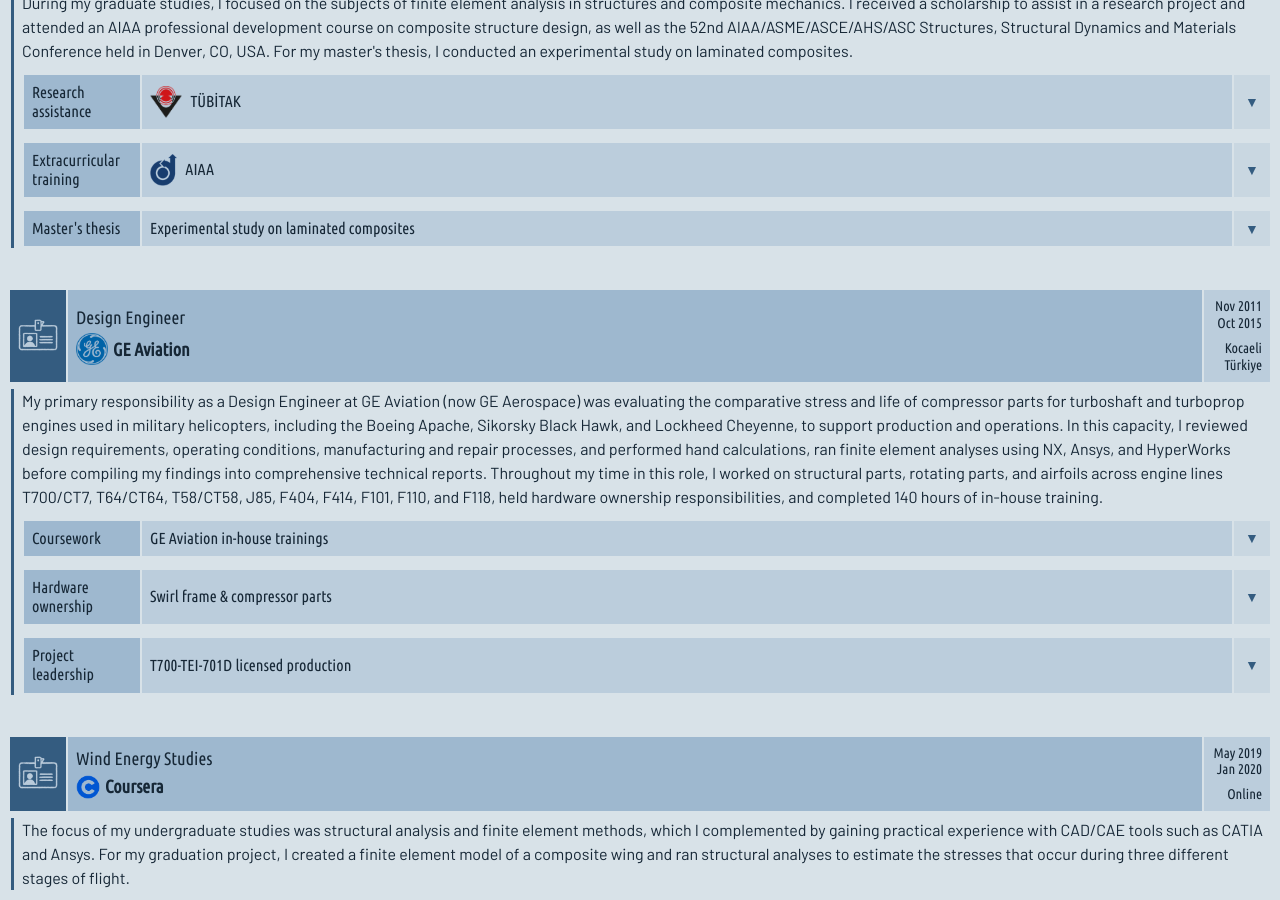
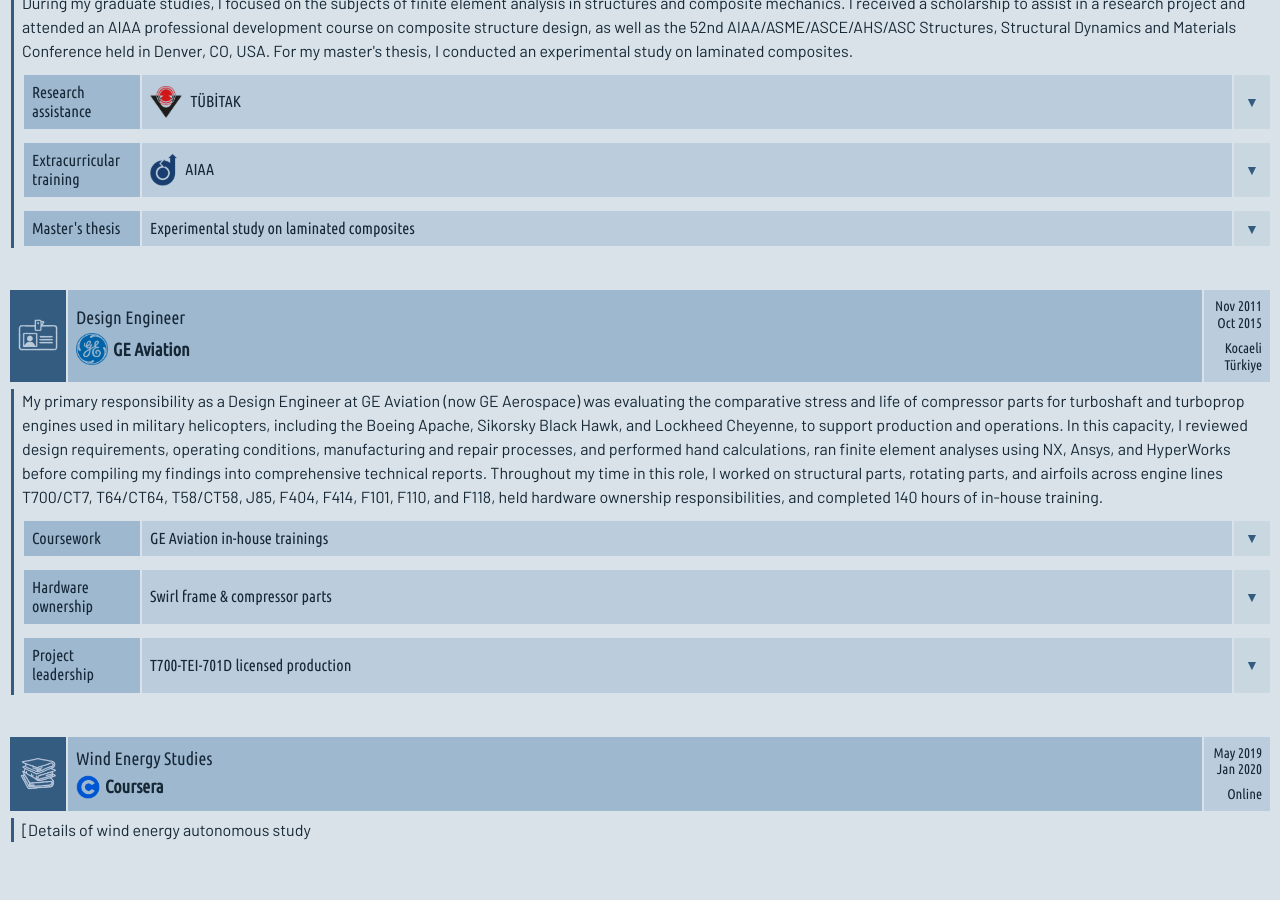
Before and after one commit to acrossfields/idilsezer, a Jekyll site: the page built from en/background-eng.md, in a window 1280 px wide and 900 px high, scrolled down 653 px. Built offline with Jekyll 4.4.1, drawn with Linux system fonts in a browser that asks for light colours; some web fonts are replaced; after the commit the page ends 1505 px from its top, so only the background shows below that.

Commit message:
Update background-eng.md

```diff
--- a/en/background-eng.md
+++ b/en/background-eng.md
@@ -318,7 +318,7 @@ permalink: /en/background/engineering/
 <table class="table-bgheader" style="color: #162736; margin: 40px 8px 5px 8px;">
   <tr>
     <td style="background-color: #345c80; padding: 8px;">
-      <img src="{{ '/assets/images/exp-eng.png' | relative_url }}" alt="Experience">
+      <img src="{{ '/assets/images/learn-eng.png' | relative_url }}" alt="Learning">
     </td>
     <td style="background-color: #9eb8cf; padding: 8px;">
       <div style="margin-bottom: 5px;">
@@ -338,5 +338,5 @@ permalink: /en/background/engineering/
 </table>
 
 <div class="bg-indented" style="margin-left: 11px; margin-right: 8px; padding: 0 0 0 8px; border-left-color: #345c80;">
-  <p style="margin-top: 0; margin-bottom: 10px; color: #162736;">The focus of my undergraduate studies was structural analysis and finite element methods, which I complemented by gaining practical experience with CAD/CAE tools such as CATIA and Ansys. For my graduation project, I created a finite element model of a composite wing and ran structural analyses to estimate the stresses that occur during three different stages of flight.</p>
+  <p style="margin-top: 0; margin-bottom: 10px; color: #162736;">[Details of wind energy autonomous study</p>
 </div>
```
